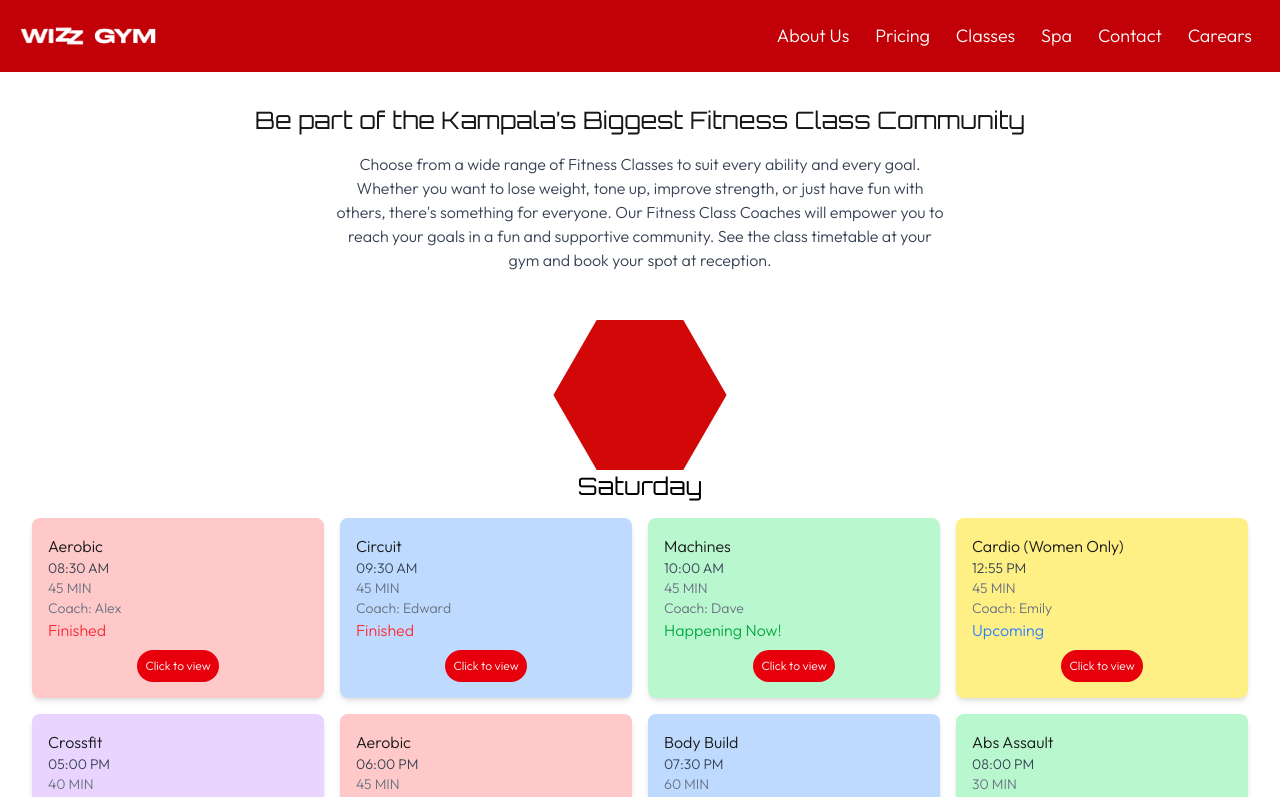
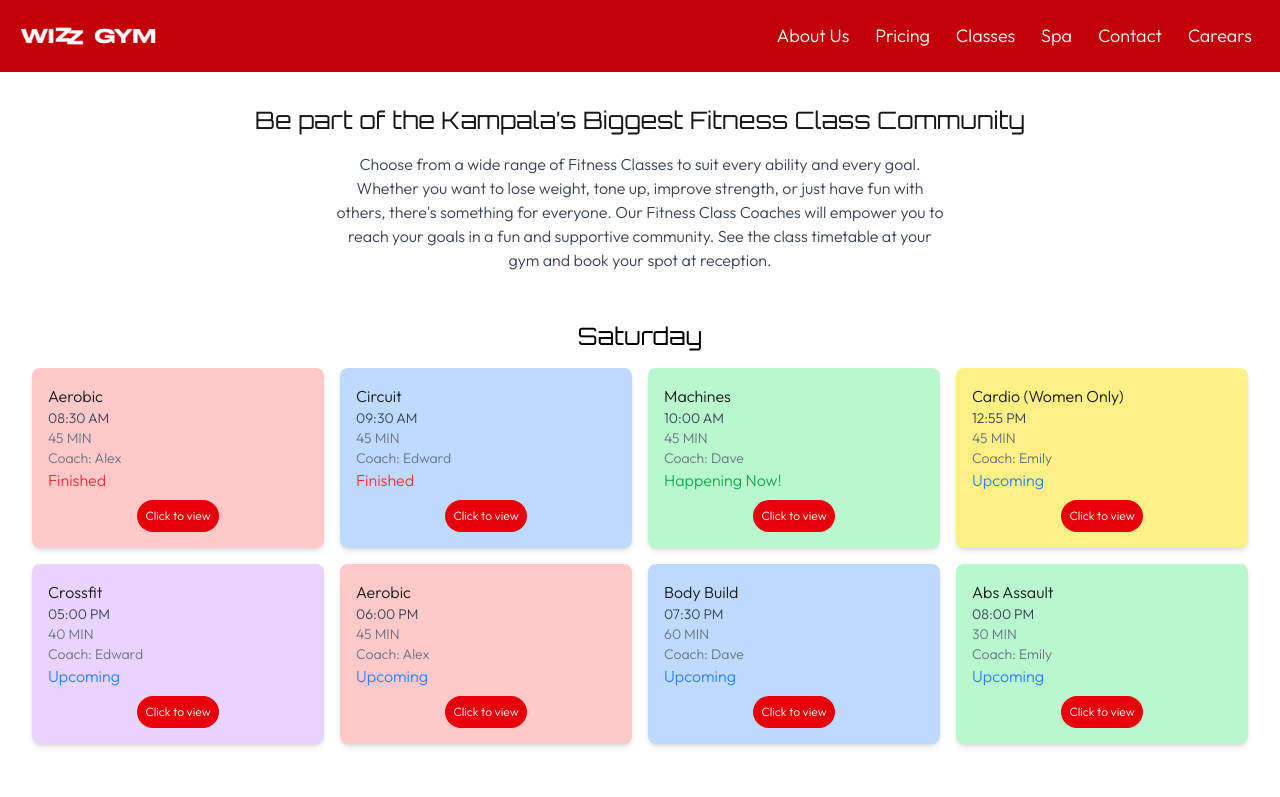
Before and after one commit to Shafiquedev256/gymwiz, a Next.js app: page /classes in a window 1280 px wide. Shown: the top 797 px of the page. Built offline with nearby package versions, Linux system fonts and the light colour scheme; a web font is replaced by a local one.

Commit message:
second commit

```diff
--- a/src/app/components/weeklySchedule.tsx
+++ b/src/app/components/weeklySchedule.tsx
@@ -90,6 +90,7 @@ const WeeklySchedule = ({ schedule }: Props) => {
           your gym and book your spot at reception.
         </p>
       </div>
+      {selectedDay == "SUNDAY" && (
         <div className='flex justify-center items-center'>
           <div className='w-fit relative'>
             <div className='bg-red-500 h-[120px] md:h-[150px] hexagon'></div>
@@ -98,6 +99,7 @@ const WeeklySchedule = ({ schedule }: Props) => {
             </div>
           </div>
         </div>
+      )}
 
       {schedule
         .filter((day) => day.day.toLocaleUpperCase() === selectedDay)
```
Lines whose indentation alone changed are shown as unchanged.
